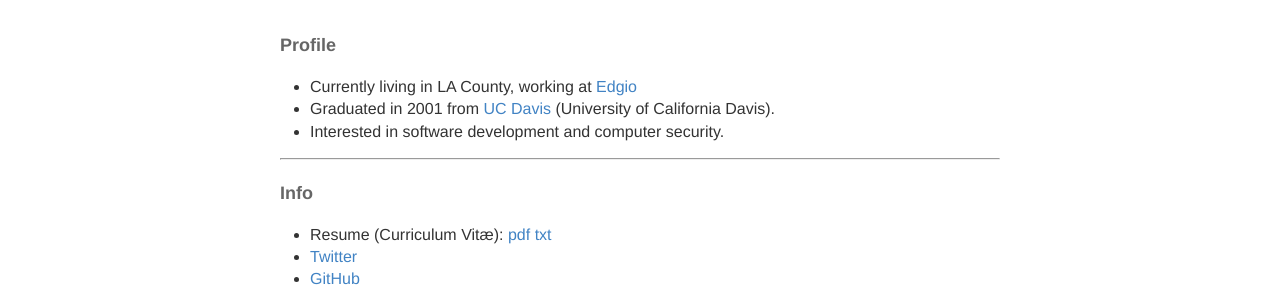
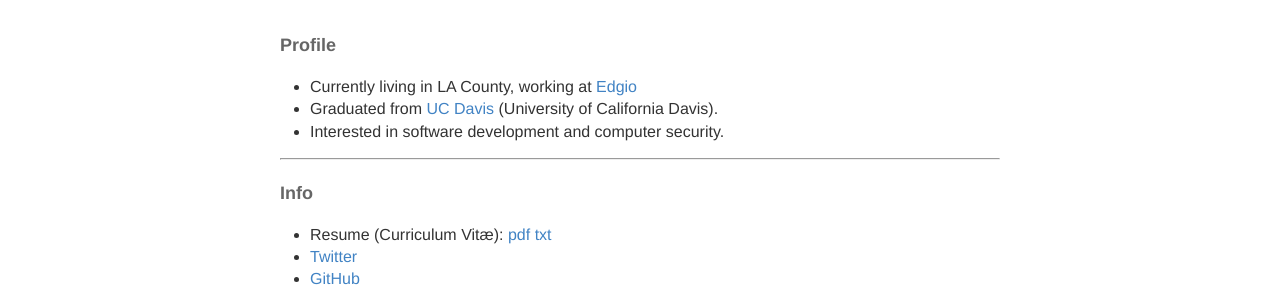
Before and after one commit to tinselcity/tinselcity.github.io, a Jekyll site: the page built from about.md, in a window 1280 px wide. Shown: the part 313-605 px from the top of the page. Built offline with Jekyll 4.4.1, drawn with Linux system fonts in a browser that asks for light colours; some of the changed lines change nothing that is shown.

Commit message:
updating resume.

```diff
--- a/about.md
+++ b/about.md
@@ -7,7 +7,7 @@
 #### Profile
 
 - Currently living in LA County, working at [Edgio](https://edg.io)
-- Graduated in 2001 from [UC Davis](https://www.ucdavis.edu/) (University of California Davis).
+- Graduated from [UC Davis](https://www.ucdavis.edu/) (University of California Davis).
 - Interested in software development and computer security.
 
 ---
@@ -23,10 +23,10 @@
 
 #### Open Source Projects
 
-- multitenant ModSecurity compatible waf engine ([waflz](https://github.com/edgioinc/waflz))
-- http(s)/h2 load test utility ([hurl](https://github.com/edgioinc/hurl))
-- http(s) api server library ([is2](https://github.com/edgioinc/is2))
-- tls protocol scanner ([tlsscan](https://github.com/edgioinc/tlsscan))
+- multitenant ModSecurity compatible waf engine ([waflz](https://github.com/edgio/waflz))
+- http(s)/h2 load test utility ([hurl](https://github.com/edgio/hurl))
+- http(s) api server library ([is2](https://github.com/edgio/is2))
+- tls protocol scanner ([tlsscan](https://github.com/edgio/tlsscan))
 
 ---
 
```
